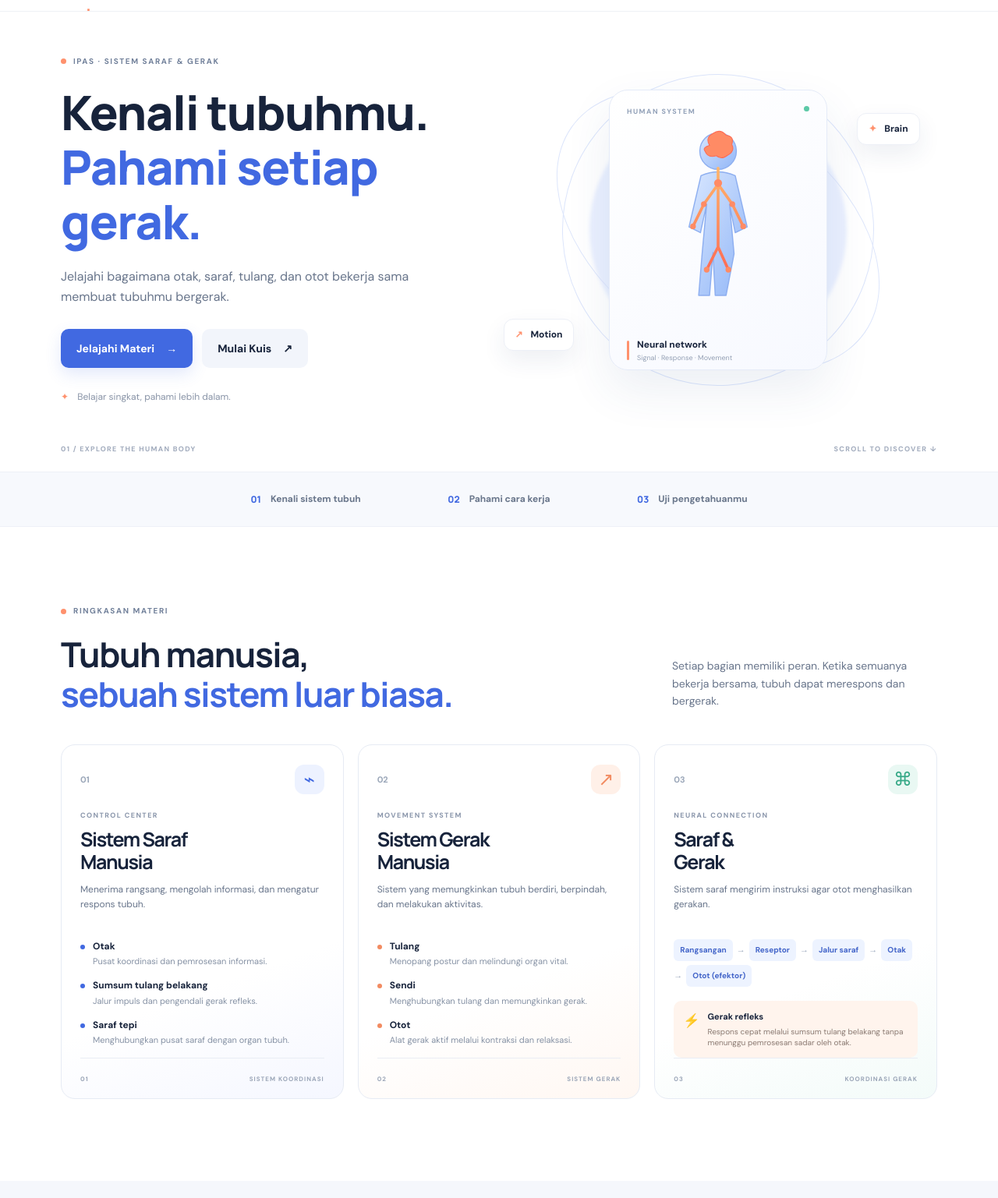
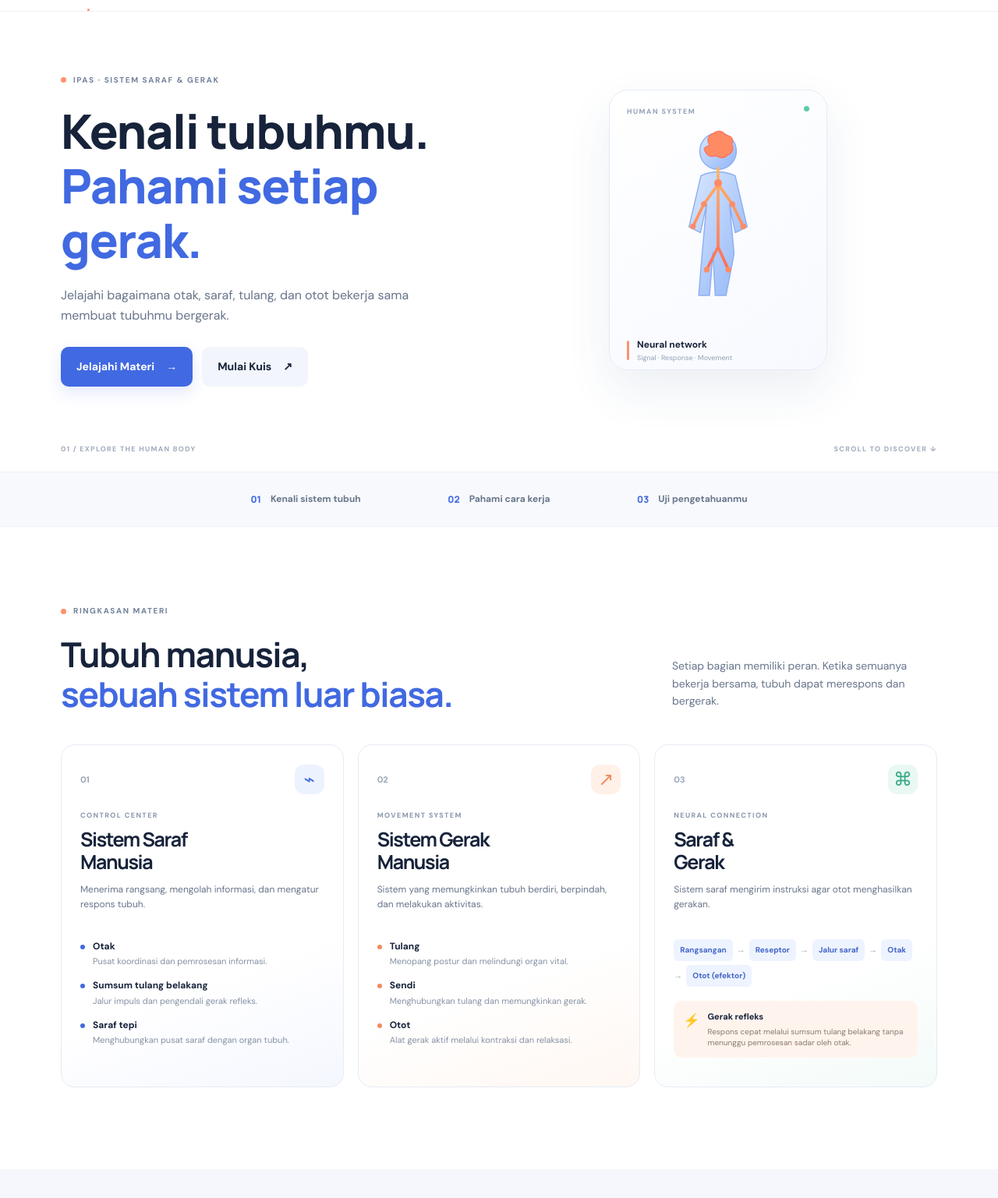
Before and after one commit to bolukeju/NeuronMotion, a plain HTML site: page index.html in a window 1280 px wide. Shown: the part 63-1600 px from the top of the page at 78% size. Drawn offline with Linux system fonts and the light colour scheme.

Commit message:
Update index.html

```diff
--- a/index.html
+++ b/index.html
@@ -4,7 +4,7 @@
   <meta charset="UTF-8">
   <meta name="viewport" content="width=device-width, initial-scale=1.0">
   <meta name="description" content="Neuron Motion — belajar sistem saraf dan gerak manusia secara interaktif.">
-  <title>Neuron Motion | IPAS Interaktif</title>
+  <title>Neuron Motion</title>
   <link rel="preconnect" href="https://fonts.googleapis.com">
   <link rel="preconnect" href="https://fonts.gstatic.com" crossorigin>
   <link href="https://fonts.googleapis.com/css2?family=DM+Sans:wght@400;500;600;700&family=Manrope:wght@500;600;700;800&display=swap" rel="stylesheet">
@@ -35,11 +35,9 @@
           <a class="button button-primary" href="#materi">Jelajahi Materi <span>→</span></a>
           <a class="button button-secondary" href="#kuis">Mulai Kuis <span>↗</span></a>
         </div>
-        <div class="hero-note"><span class="note-icon">✦</span> Belajar singkat, pahami lebih dalam.</div>
+
       </div>
       <div class="hero-visual">
-        <div class="visual-glow"></div>
-        <div class="orbit orbit-one"></div><div class="orbit orbit-two"></div>
         <div class="visual-card">
           <div class="visual-label"><span>HUMAN SYSTEM</span><span class="live-dot"></span></div>
           <svg class="human-svg" viewBox="0 0 320 360" role="img" aria-label="Ilustrasi abstrak sistem saraf manusia">
@@ -57,8 +55,6 @@
           </svg>
           <div class="visual-caption"><span class="caption-line"></span><div><strong>Neural network</strong><small>Signal · Response · Movement</small></div></div>
         </div>
-        <div class="floating-tag tag-brain"><span>✦</span> Brain</div>
-        <div class="floating-tag tag-motion"><span>↗</span> Motion</div>
       </div>
       <div class="hero-bottom"><span>01 / EXPLORE THE HUMAN BODY</span><span>SCROLL TO DISCOVER ↓</span></div>
     </section>
@@ -85,7 +81,6 @@
             <li><span class="list-bullet"></span><div><strong>Sumsum tulang belakang</strong><small>Jalur impuls dan pengendali gerak refleks.</small></div></li>
             <li><span class="list-bullet"></span><div><strong>Saraf tepi</strong><small>Menghubungkan pusat saraf dengan organ tubuh.</small></div></li>
           </ul>
-          <div class="card-footer"><span>01</span><span>SISTEM KOORDINASI</span></div>
         </article>
 
         <article class="material-card card-movement">
@@ -98,7 +93,6 @@
             <li><span class="list-bullet"></span><div><strong>Sendi</strong><small>Menghubungkan tulang dan memungkinkan gerak.</small></div></li>
             <li><span class="list-bullet"></span><div><strong>Otot</strong><small>Alat gerak aktif melalui kontraksi dan relaksasi.</small></div></li>
           </ul>
-          <div class="card-footer"><span>02</span><span>SISTEM GERAK</span></div>
         </article>
 
         <article class="material-card card-connection">
@@ -110,7 +104,6 @@
             <span>Rangsangan</span><i>→</i><span>Reseptor</span><i>→</i><span>Jalur saraf</span><i>→</i><span>Otak</span><i>→</i><span>Otot (efektor)</span>
           </div>
           <div class="reflex-note"><span>⚡</span><div><strong>Gerak refleks</strong><small>Respons cepat melalui sumsum tulang belakang tanpa menunggu pemrosesan sadar oleh otak.</small></div></div>
-          <div class="card-footer"><span>03</span><span>KOORDINASI GERAK</span></div>
         </article>
       </div>
     </section>
@@ -153,7 +146,7 @@
 
   <footer>
     <a class="brand footer-brand" href="#beranda"><span class="brand-mark">N<span>.</span></span><span>neuron<span class="brand-light">motion</span></span></a>
-    <p>Belajar memahami tubuh, satu gerakan pada satu waktu.</p>
+    <p>Arki Ahmad Fabian</p>
     <span class="footer-copy">© 2026 NEURON MOTION · IPAS</span>
   </footer>
   <script src="script.js"></script>
```
